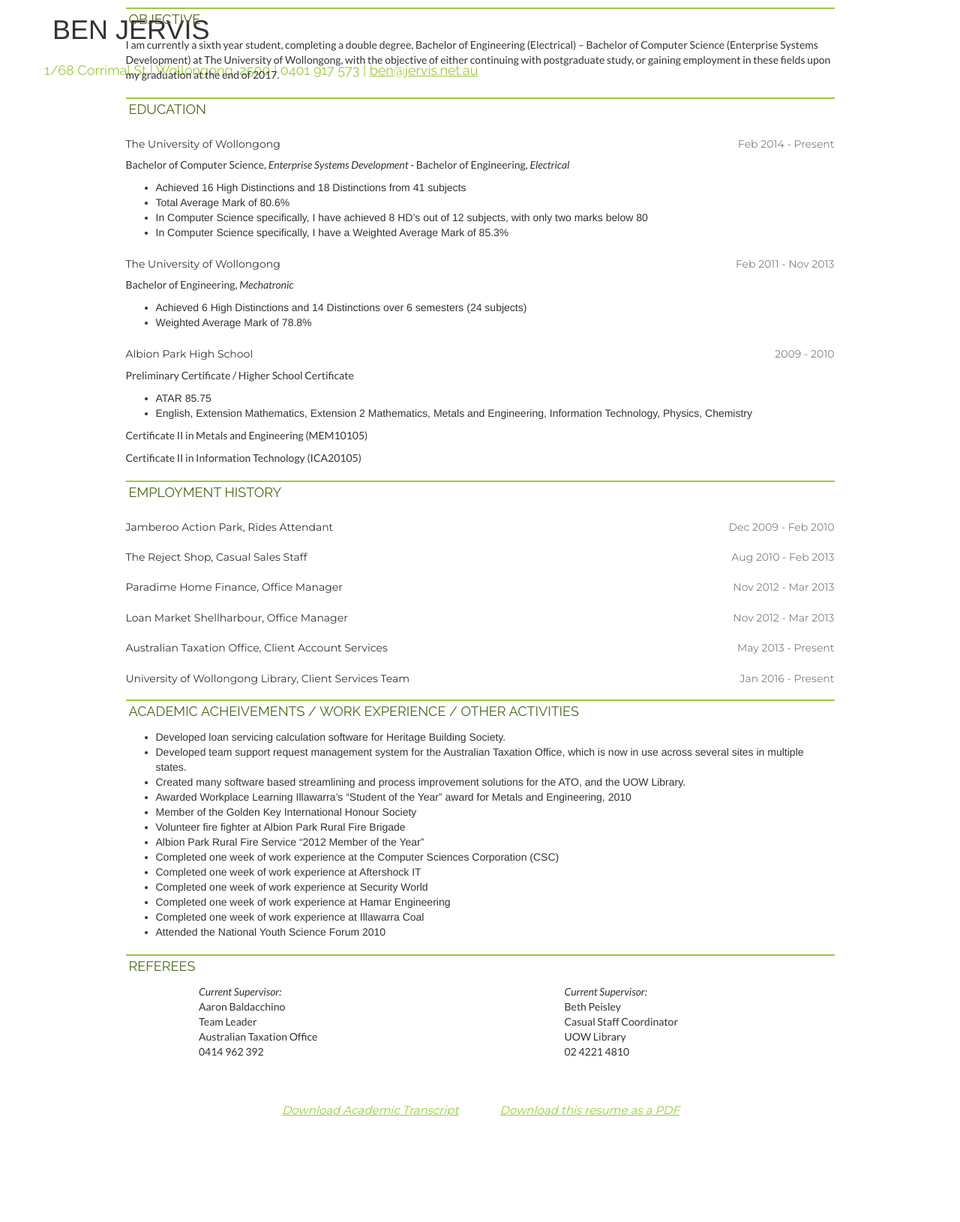
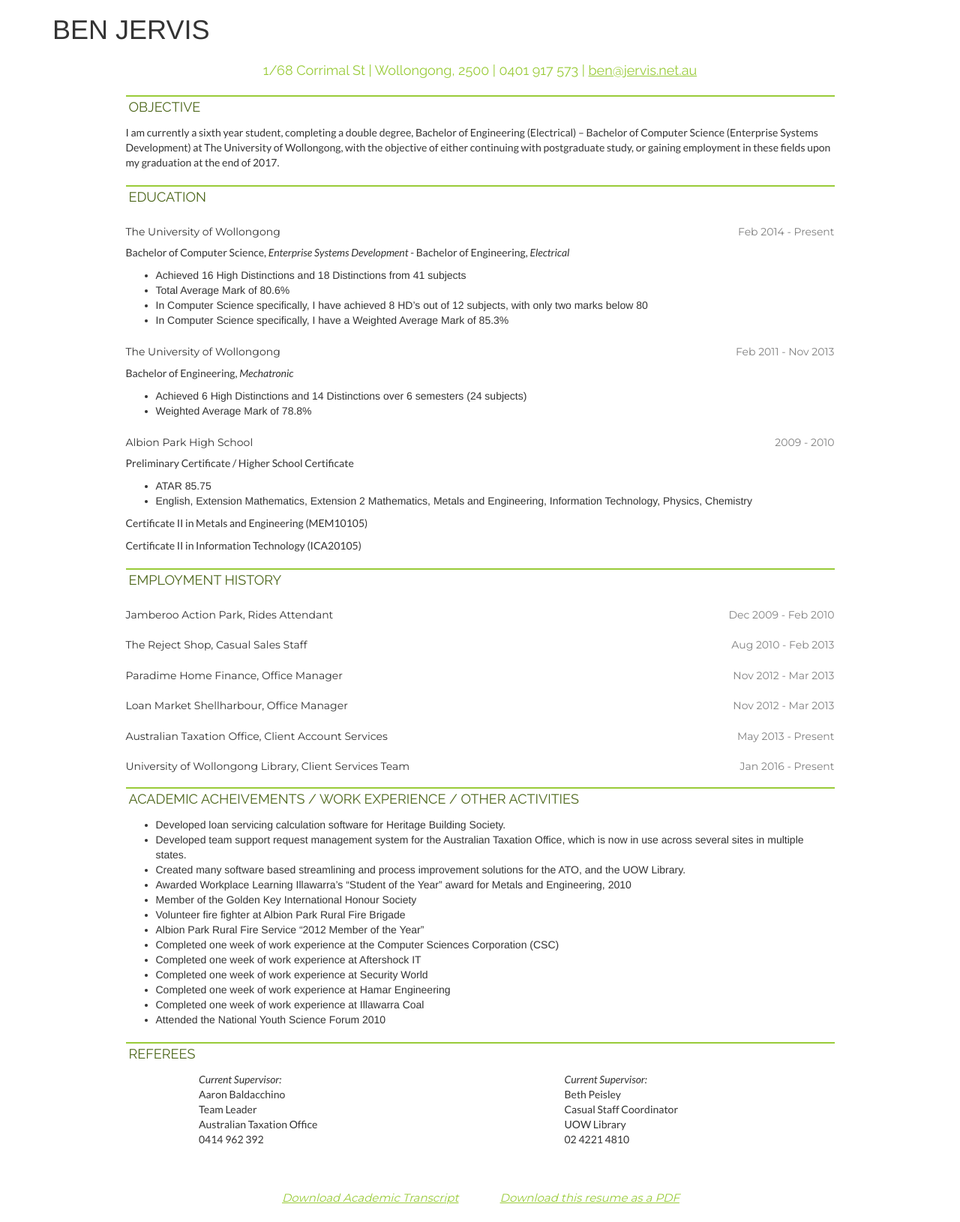
Before and after one commit to ben-jervis-old/benJervis.github.io, a Jekyll site: the page resume.html, which Jekyll copies as it is, in a window 1280 px wide. Shown: the whole page at 75% size. Built offline with Jekyll 4.4.1, drawn with Linux system fonts in a browser that asks for light colours; before the commit the page ends 1513 px from its top, so only the background shows below that.

Commit message:
Update resume.html

```diff
--- a/resume.html
+++ b/resume.html
@@ -4,9 +4,6 @@
     <link href="https://maxcdn.bootstrapcdn.com/bootstrap/3.3.6/css/bootstrap.min.css" rel="stylesheet" integrity="sha384-1q8mTJOASx8j1Au+a5WDVnPi2lkFfwwEAa8hDDdjZlpLegxhjVME1fgjWPGmkzs7" crossorigin="anonymous">
     <link href='https://fonts.googleapis.com/css?family=Montserrat:400,700|Lato:400,400italic,700|Raleway:400,400italic,700' rel='stylesheet' type='text/css'>
     <style>
-      header {
-        position: fixed;
-      }
       }
       h1 {
         font-family: Montserrat, sans-serif;
```
